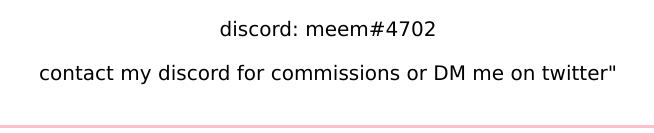
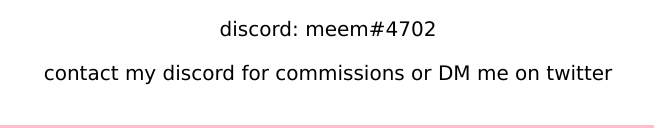
Before and after one commit to GOOBMAN/memieveweb, a plain HTML site: page index.html in a window 1280 px wide. Shown: the part 683-816 px from the top of the page, 312-966 px from the left. Drawn offline with Linux system fonts and the light colour scheme; a web font is replaced by a local one.

Commit message:
Update index.html

```diff
--- a/index.html
+++ b/index.html
@@ -61,7 +61,7 @@ function closeNav() {
 	<a href="https://www.deviantart.com/memieve/gallery">deviantart</a>
 	<a href="https://www.reddit.com/user/memieve/">reddit</a>
 	<p>discord: meem#4702</p>
-	<p>contact my discord for commissions or DM me on twitter"</p>
+	<p>contact my discord for commissions or DM me on twitter</p>
 
 	</div>
 
```
